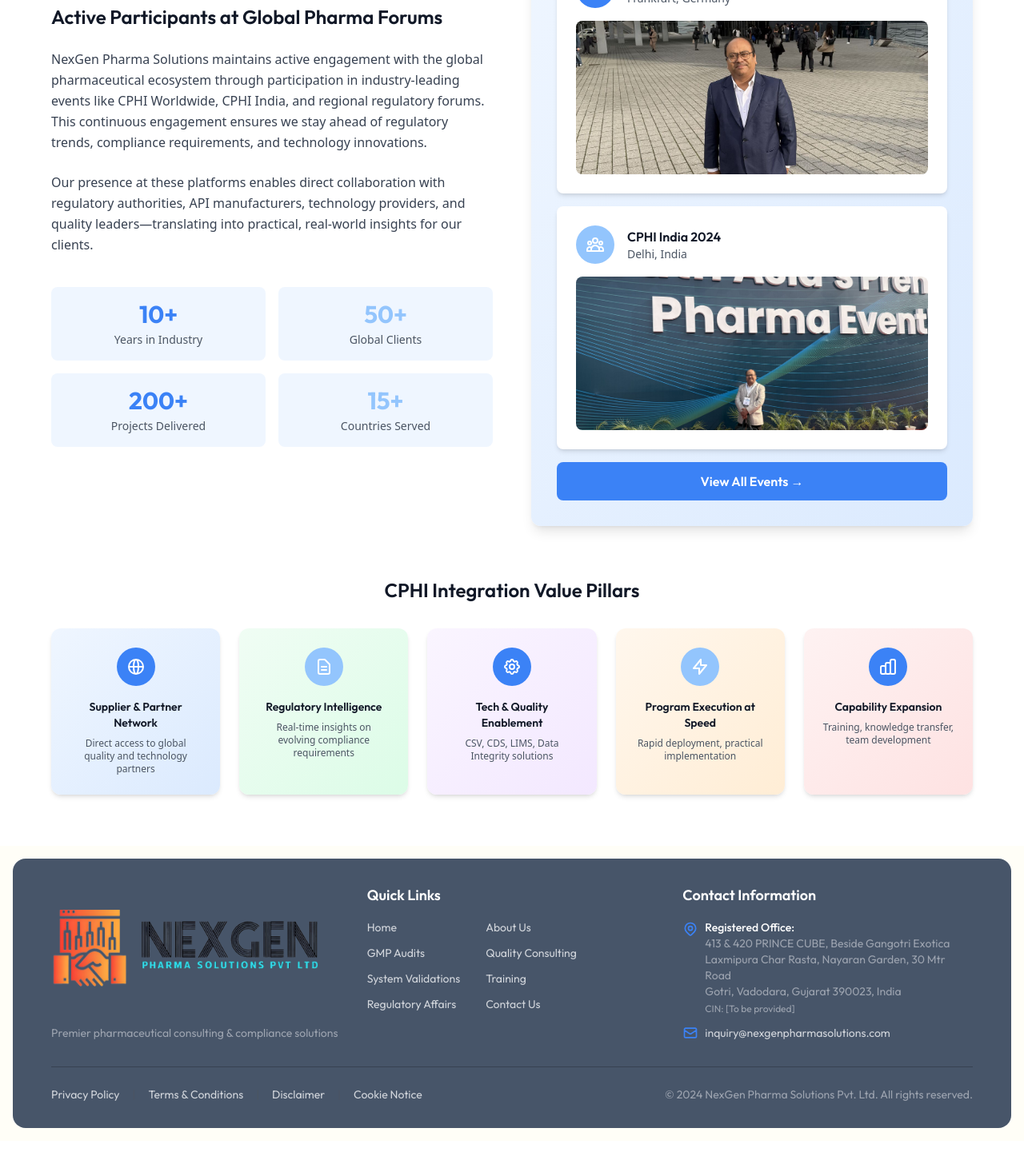
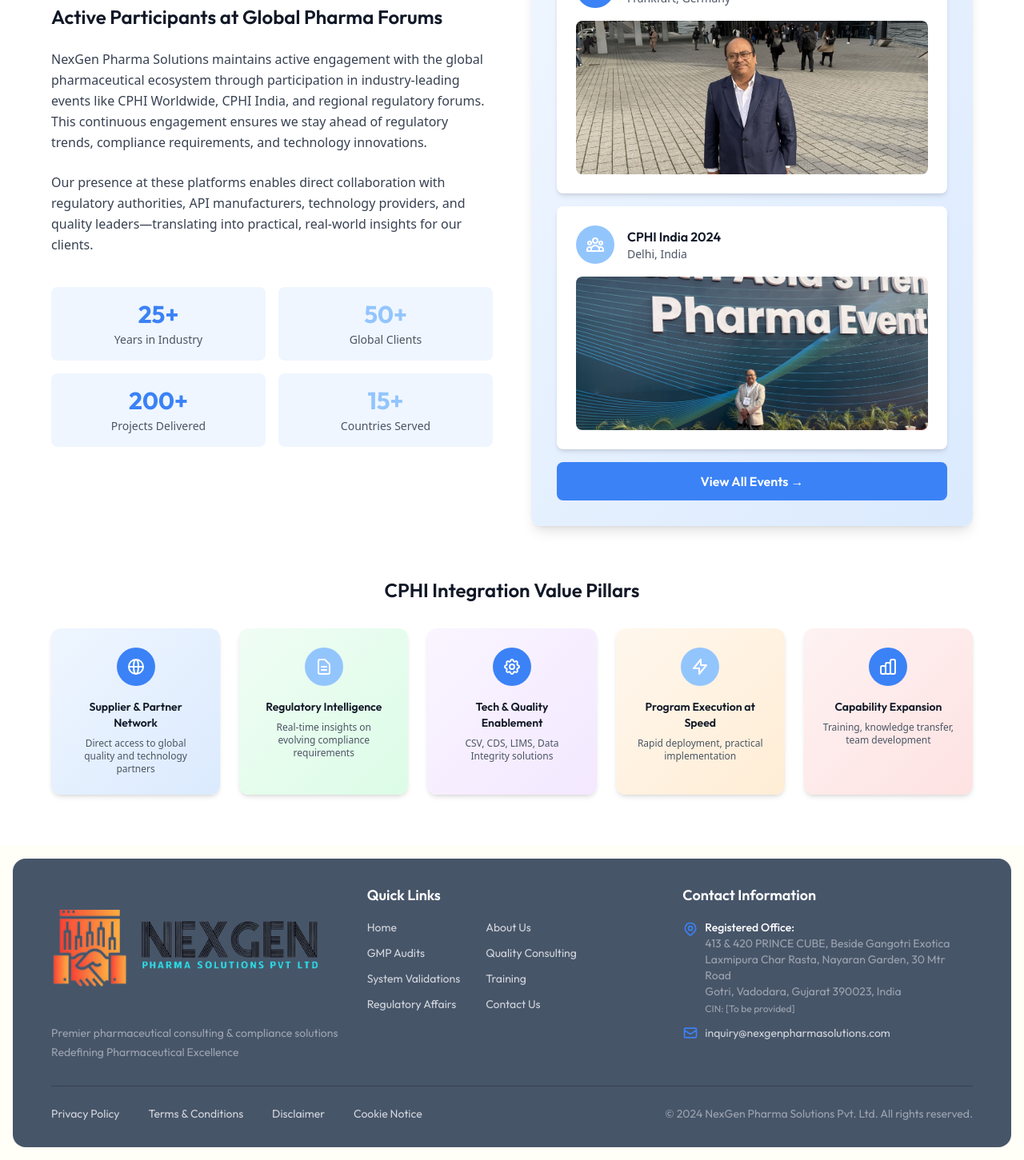
Before and after one commit to NexGen-PharmaSolutions/nexgenpharmasolutions, a React (Vite) app in the folder NGPS/: page / in a window 1280 px wide. Shown: the part 6094-7545 px from the top of the page at 80% size. Before the commit the page ends 7521 px from the top, so only its background shows below. Built offline with nearby package versions, Linux system fonts and the light colour scheme.

Commit message:
minor UI changes (footer and yrs in industry)

```diff
--- a/NGPS/src/components/Footer.jsx
+++ b/NGPS/src/components/Footer.jsx
@@ -45,9 +45,10 @@ const Footer = () => {
                 className="h-36 md:h-40 w-auto"
               />
             </div>
-            <p className="text-sm text-gray-400 text-center md:text-left outfit">
-              Premier pharmaceutical consulting & compliance solutions
-            </p>
+            <div className="text-sm text-gray-400 text-center md:text-left outfit space-y-1">
+              <p>Premier pharmaceutical consulting & compliance solutions</p>
+              <p>Redefining Pharmaceutical Excellence</p>
+            </div>
           </div>
 
           {/* Center: Quick Links */}
--- a/NGPS/src/screens/Home.jsx
+++ b/NGPS/src/screens/Home.jsx
@@ -916,7 +916,7 @@ const Home = () => {
                 {/* Mini Stats */}
                 <div className="grid grid-cols-2 gap-4 pt-4">
                   <div className="bg-blue-50 p-4 rounded-lg text-center">
-                    <div className="text-3xl font-bold text-[#3B82F6] outfit">10+</div>
+                    <div className="text-3xl font-bold text-[#3B82F6] outfit">25+</div>
                     <div className="text-sm text-gray-600 mt-1">Years in Industry</div>
                   </div>
                   <div className="bg-blue-50 p-4 rounded-lg text-center">
```
